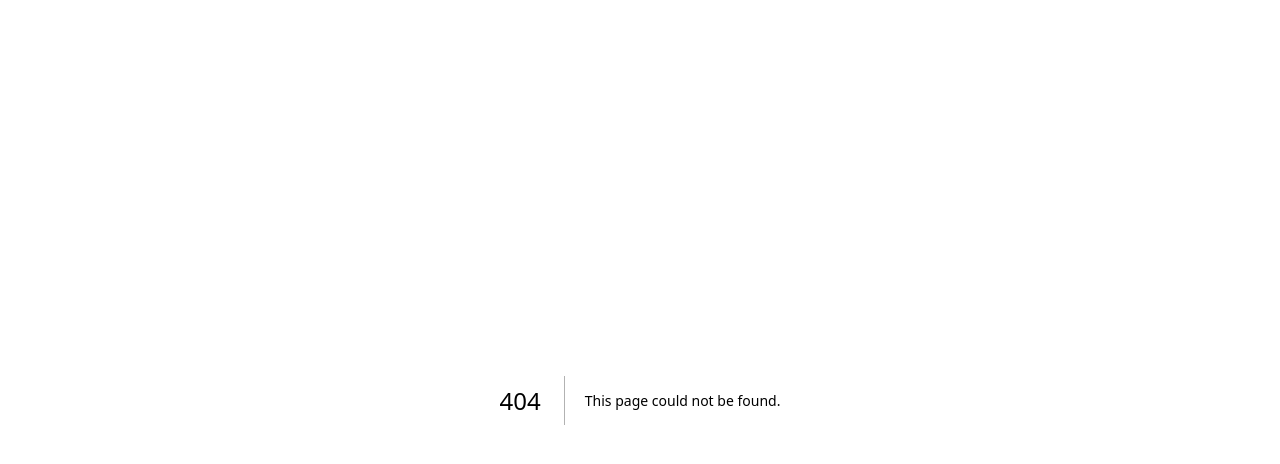
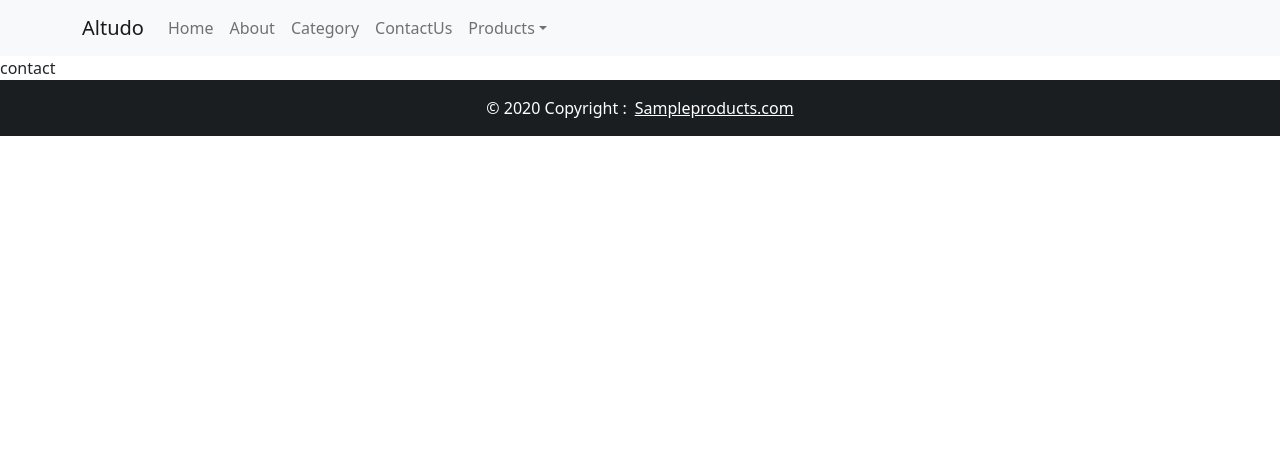
Before and after one commit to Vineet-6697/Next.js_Assignment, a Next.js app: page /contact in a window 1280 px wide. Before the commit this address had no page. Shown: the top 464 px of the page. Built offline with nearby package versions, Linux system fonts and the light colour scheme.

Commit message:
products page

```diff
--- /dev/null
+++ b/component/Footer.js
@@ -0,0 +1,22 @@
+import React from 'react';
+import {
+  MDBFooter,
+  MDBContainer,
+  MDBCol,
+  MDBRow,
+  MDBIcon,
+  MDBBtn
+} from 'mdb-react-ui-kit';
+
+export default function App() {
+  return (
+    <MDBFooter className='bg-dark text-center text-white'>
+      <div className='text-center p-3' style={{ backgroundColor: 'rgba(0, 0, 0, 0.2)' }}>
+        © 2020 Copyright :
+        <a className='text-white ms-2' href='https://mdbootstrap.com/'>
+          Sampleproducts.com
+        </a>
+      </div>
+    </MDBFooter>
+  );
+}
--- /dev/null
+++ b/component/Header.js
@@ -0,0 +1,9 @@
+import React from 'react'
+
+const Header = (children) => {
+  return (
+    <div>Header</div>
+  )
+}
+
+export default Header
--- /dev/null
+++ b/component/Layout.js
@@ -0,0 +1,17 @@
+import React, { Children } from 'react'
+import Header from './Header'
+import Navbar from './Navbar'
+import Footer from './Footer'
+
+const Layout = ({children}) => {
+  return (
+    <>
+   {/* <Header/> */}
+    <Navbar/>
+    {children}
+    <Footer/>
+    </>
+  )
+}
+
+export default Layout
--- /dev/null
+++ b/component/Navbar.js
@@ -0,0 +1,39 @@
+import React from 'react'
+import Container from 'react-bootstrap/Container';
+import Nav from 'react-bootstrap/Nav';
+import Navbar from 'react-bootstrap/Navbar';
+import NavDropdown from 'react-bootstrap/NavDropdown';
+
+const Nabvar = (children) => {
+  return (
+   <>
+    <Navbar bg="light" expand="lg" >
+      <Container>
+        <Navbar.Brand href="#home">Altudo</Navbar.Brand>
+        <Navbar.Toggle aria-controls="basic-navbar-nav" />
+        <Navbar.Collapse id="basic-navbar-nav">
+          <Nav className="me-auto">
+            <Nav.Link href="#home">Home</Nav.Link>
+            <Nav.Link href="#link">About</Nav.Link>
+            <Nav.Link href="#link">Category</Nav.Link>
+            <Nav.Link href="#link">ContactUs</Nav.Link>
+            <NavDropdown title="Products" id="basic-nav-dropdown">
+              <NavDropdown.Item href="#action/3.1">Products</NavDropdown.Item>
+              <NavDropdown.Item href="#action/3.2">
+                Jackets
+              </NavDropdown.Item>
+              <NavDropdown.Item href="#action/3.3">T-Shirts</NavDropdown.Item>
+              <NavDropdown.Divider />
+              <NavDropdown.Item href="#action/3.4">
+                Shoes
+              </NavDropdown.Item>
+            </NavDropdown>
+          </Nav>
+        </Navbar.Collapse>
+      </Container>
+    </Navbar>
+   </>
+  )
+}
+
+export default Nabvar
--- a/package.json
+++ b/package.json
@@ -9,8 +9,13 @@
     "lint": "next lint"
   },
   "dependencies": {
+    "bootstrap": "^5.2.2",
+    "fa-icons": "^0.2.0",
+    "favicons": "^7.0.2",
+    "mdb-react-ui-kit": "^5.0.0",
     "next": "13.0.3",
     "react": "18.2.0",
+    "react-bootstrap": "^2.6.0",
     "react-dom": "18.2.0"
   }
 }
--- a/pages/_app.js
+++ b/pages/_app.js
@@ -1,7 +1,15 @@
+import Layout from '../component/Layout'
 import '../styles/globals.css'
+import '../node_modules/bootstrap/dist/css/bootstrap.min.css'
 
 function MyApp({ Component, pageProps }) {
-  return <Component {...pageProps} />
-}
+  return (
+    <>
+    <Layout>
+  <Component {...pageProps} />
+  </Layout>
+  </>
+)}
+
 
 export default MyApp
--- /dev/null
+++ b/pages/contact.js
@@ -0,0 +1,9 @@
+import React from 'react'
+
+const contact = () => {
+  return (
+    <div>contact</div>
+  )
+}
+
+export default contact
```
Also changed, not shown: pages/about.js (added, +40 -0 lines), pages/products.js (added, +45 -0 lines), 1 other file (tests, documents, lock files or other folders).
